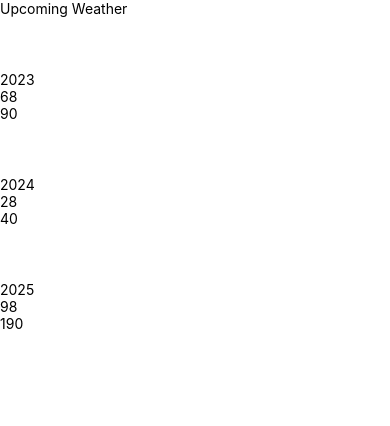
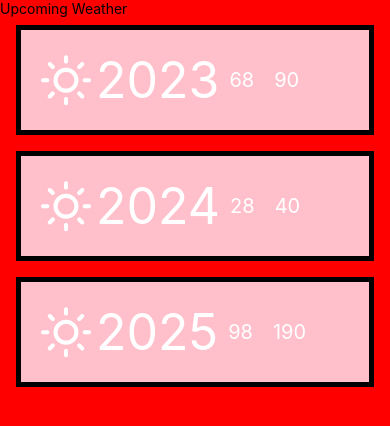
Before and after one commit to EdASalazar/ReactNativeWeatherApp, a React Native app: screen / in a window 390 px wide. Shown: the top 426 px of the page. Built offline with nearby package versions, Linux system fonts and the light colour scheme.

Commit message:
Finished list

```diff
--- a/src/components/UpcomingWeather.js
+++ b/src/components/UpcomingWeather.js
@@ -1,5 +1,5 @@
 import React from "react";
-import { StyleSheet, SafeAreaView, Text, FlatList, View } from "react-native";
+import { StyleSheet, SafeAreaView, Text, FlatList, View, StatusBar } from "react-native";
 import { Feather } from '@expo/vector-icons'
 
 
@@ -45,11 +45,11 @@
 const Item = (props) => {
   const { dt_txt, min, max, condition } = props
   return (
-    <View>
-      <Feather name={'sun'} size={50} color={'white'}/>
-      <Text>{dt_txt}</Text>
-      <Text>{min}</Text>
-      <Text>{max}</Text>
+    <View style={styles.item}>
+      <Feather name={'sun'} size={50} color={'white'} />
+      <Text style={styles.date}>{dt_txt}</Text>
+      <Text style={styles.temp}>{min}</Text>
+      <Text style={styles.temp}>{max}</Text>
     </View>
   )
 }
@@ -69,6 +69,7 @@
       <FlatList
         data={DATA}
         renderItem={renderItem}
+        keyExtractor={(item) => item.dt_txt}
       />
     </SafeAreaView>
   )
@@ -76,7 +77,28 @@
 
 const styles = StyleSheet.create({
   container: {
-    flex: 1
+    flex: 1,
+    marginTop: StatusBar.currentHeight || 0,
+    backgroundColor: 'red',
+  },
+  item: {
+    padding: 20,
+    marginVertical: 8,
+    marginHorizontal: 16,
+    flexDirection: 'row',
+    alignItems: 'center',
+    borderWidth: 5,
+    backgroundColor: 'pink'
+  },
+  temp: {
+    color: 'white',
+    fontSize: 20,
+    padding: 10,
+  },
+  date: {
+    color: 'white',
+    fontSize: 50,
+    paddingLeft: 5,
   }
 })
 
```
